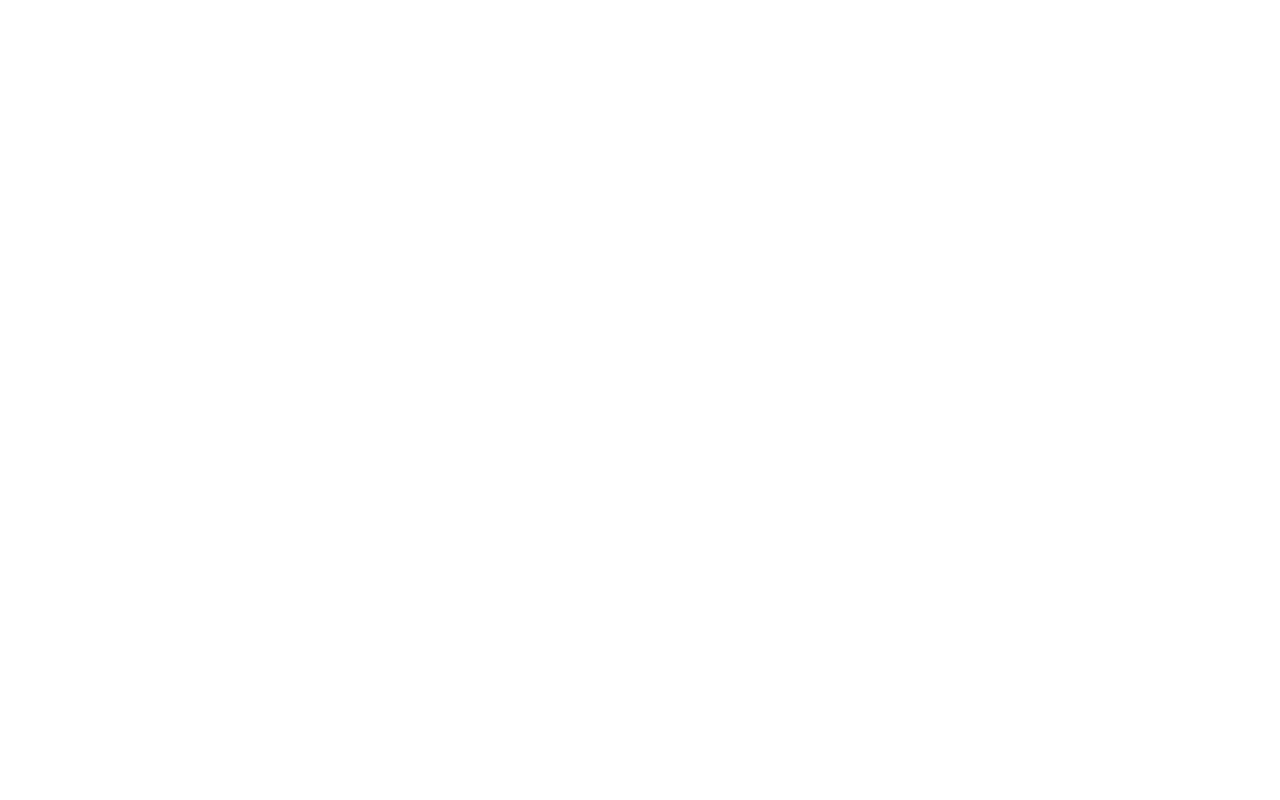
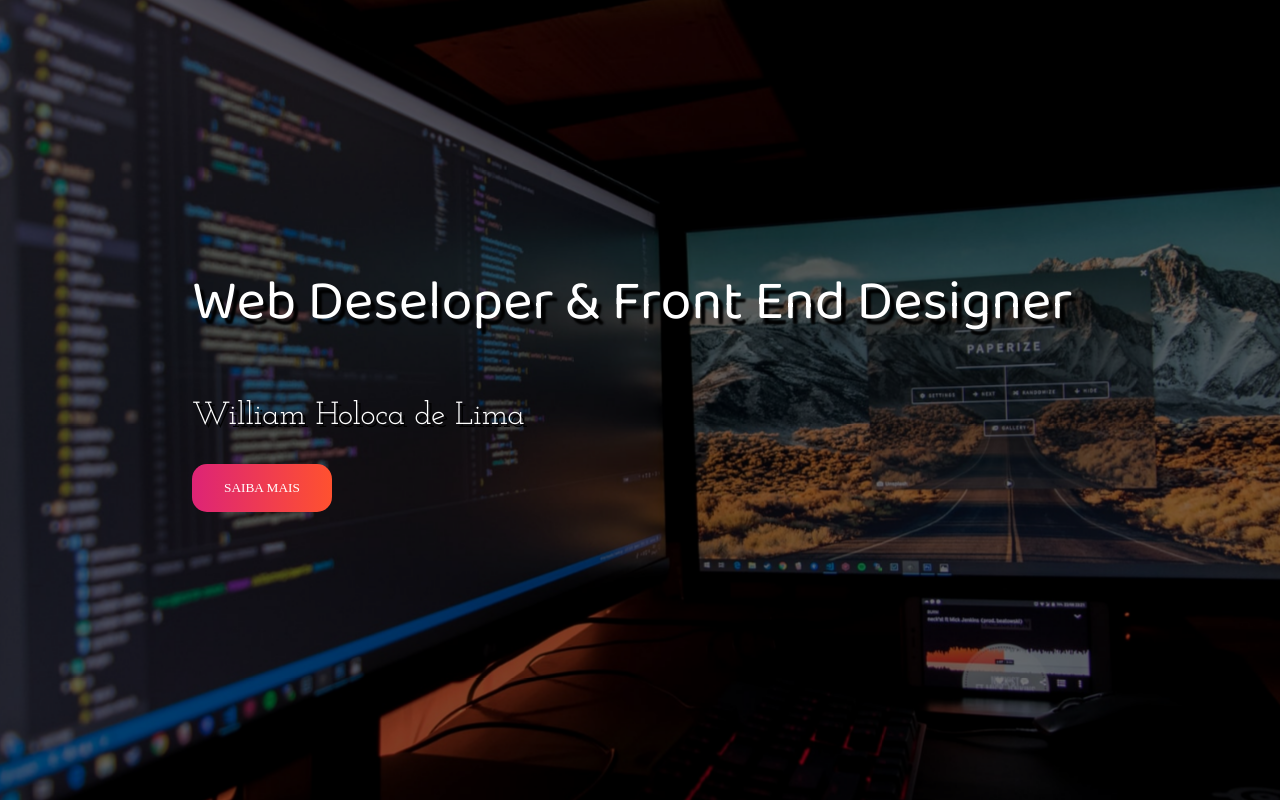
Before and after one commit to OginoDeep/portefolho, a plain HTML site: page index.html in a window 1280 px wide. Drawn offline with Linux system fonts and the light colour scheme.

Commit message:
:package: header

```diff
--- a/index.html
+++ b/index.html
@@ -11,6 +11,18 @@
     <title>Portefólho</title>
 </head>
 <body>
+    <div class="container">
+        <header>
+            <div class="img-wrapper">
+            <img src="imagens/bg.jpg" alt="">
+            </div>
+            <div class="banner">
+            <h1>Web Deseloper & Front End Designer</h1>
+            <p>William Holoca de Lima</p>
+            <button>Saiba mais</button>
+        </div>
+        </header>
+    </div>
 
 </body>
 </html>
--- a/style.css
+++ b/style.css
@@ -1,4 +1,96 @@
+
 @import url('https://fonts.googleapis.com/css2?family=Baloo+Da+2&family=Josefin+Slab:ital,wght@0,400;0,500;0,600;0,700;1,400;1,500;1,600;1,700&family=Mulish:ital,wght@0,200;0,300;0,400;1,200;1,300&display=swap');
 
 
 @import url(https://cdnjs.cloudflare.com/ajax/libs/font-awesome/5.15.1/css/all.min.css);
+
+
+*{
+    margin: 0;
+    padding: 0;
+}
+
+header{
+    width: 100%;
+    height: 100vh;
+    overflow: hidden;
+    position: relative;
+}
+
+.img-wrapper{
+    width: 100%;
+    height: 100%;
+    overflow: hidden;
+    background-color: black;
+}
+
+
+    .img-wrapper img{
+        width: 100%;
+    height: 100%;
+    object-fit: cover;
+    opacity: 0.5;
+    animation: zoom 25s;
+}
+
+@keyframes zoom {
+    0%{
+        transform: scale(1.3);
+    }
+    100%{
+        transform: scale(1);
+    }
+}
+
+.banner{
+    position: absolute;
+    top: 30%;
+    left: 15%;
+}
+.banner h1{
+    color: #ffffff;
+    font-size: 3.5rem;
+    font-family: "baloo Da 2", serif;
+    font-weight: 200;
+    text-shadow: .3rem .4rem 2px rgba(0,0,0.4);
+    line-height: 8rem;
+    margin-bottom: 2rem;
+    animation: moverbanner 1s 0.25s;
+}
+.banner p{
+    font-family: "Josefin Slab", serif;
+    color: #fff;
+    font-size: 2rem;
+    text-shadow: .2rem .2rem rgba(0,0,0.4);
+    margin-bottom: 2rem;
+    animation: moverbanner 1s 0.15s;
+}
+
+.banner button{
+    font-family: "Muli", serif;
+    color: #fff;
+    text-transform: uppercase;
+    letter-spacing: 1.5;
+background: #FF512F;
+background: -webkit-linear-gradient(to right, #DD2476, #FF512F);
+background: linear-gradient(to right, #DD2476, #FF512F);
+padding: 1rem 2rem;
+border: none;
+border-radius: 15px;
+cursor: pointer;
+animation: moverbanner 1s 0.5s;
+
+}
+.banner button:hover{
+    opacity: 0.6;
+}
+
+@keyframes moverbanner {
+    0%{
+        transform: translateY(10rem) rotateY(-30deg);
+    }
+    100%{
+        transform: translateY(0) rotateY(0);
+        opacity: 1;
+    }
+}
```
Also changed, not shown: imagens/bg.jpg (added), 1 other file.
